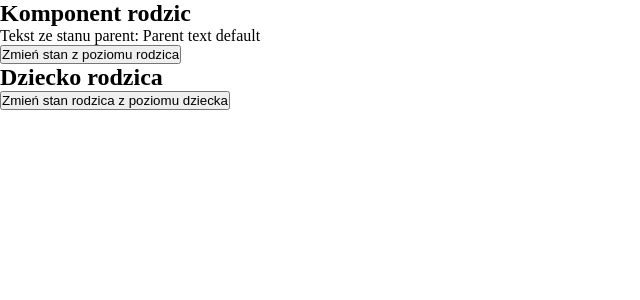
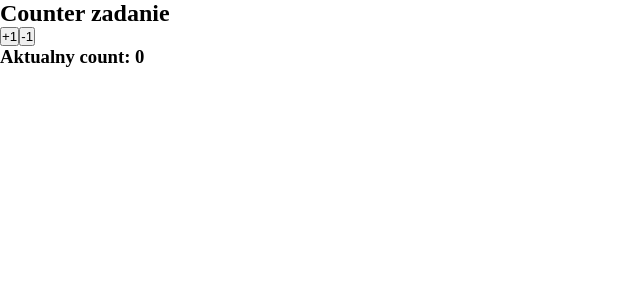
Before and after one commit to szu-szy/react-pol32, a React (Create React App) app: page / in a window 1280 px wide. Shown: the top 300 px of the page, without its empty margins (0-640 px from the left). Built offline with nearby package versions, Linux system fonts and the light colour scheme.

Commit message:
class component counter

```diff
--- /dev/null
+++ b/src/06.04.2024/Counter/index.tsx
@@ -0,0 +1,43 @@
+import { Component } from "react";
+
+type CounterState = {
+  count: number;
+};
+
+type Props = {
+  count: number;
+};
+
+export class Counter extends Component<{}, CounterState> {
+  // ustawianie stanu
+  constructor(props: any) {
+    super(props);
+    this.state = {
+      count: 0,
+    };
+  }
+  // tworzenie metod
+  increment = () => {
+    this.setState((prev) => ({
+      count: prev.count + 1,
+    }));
+  };
+
+  decrement = () => {
+    this.setState((prev) => ({
+      count: prev.count - 1,
+    }));
+  };
+
+  // tworzenie renderu - JSX
+  render() {
+    return (
+      <div>
+        <h2>Counter zadanie</h2>
+        <button onClick={this.increment}>+1</button>
+        <button onClick={this.decrement}>-1</button>
+        <h3>Aktualny count: {this.state.count}</h3>
+      </div>
+    );
+  }
+}
--- a/src/App.tsx
+++ b/src/App.tsx
@@ -3,6 +3,7 @@ import "./App.scss";
 
 import Block from "./components/Block/Block";
 import Parent from "./components/Parent/Parent";
+import { Counter } from "./06.04.2024/Counter";
 
 const getItem = (text: string) => {};
 
@@ -24,7 +25,7 @@ class App extends Component {
   render() {
     return (
       <div className="App">
-        <Parent />
+        {/* <Parent /> */}
         {/* App.append(Block) */}
         {/* Komponent Block wymaga propsów określonych w Block.tsx > Props l:12 */}
         {/* I sposób przekazania propsów - pojedynczo przez nazwe właściwowści */}
@@ -34,6 +35,8 @@ class App extends Component {
         /> */}
         {/* II sposób, przekazanie propsów wszystkich na raz przez spread operator */}
         {/* <Block {...blockProps} /> */}
+        {/* ZADANIA Z DNIA 06.04.24 */}
+        <Counter />
       </div>
     );
   }
```
Also changed, not shown: 2 other files (tests, documents, lock files or other folders).
